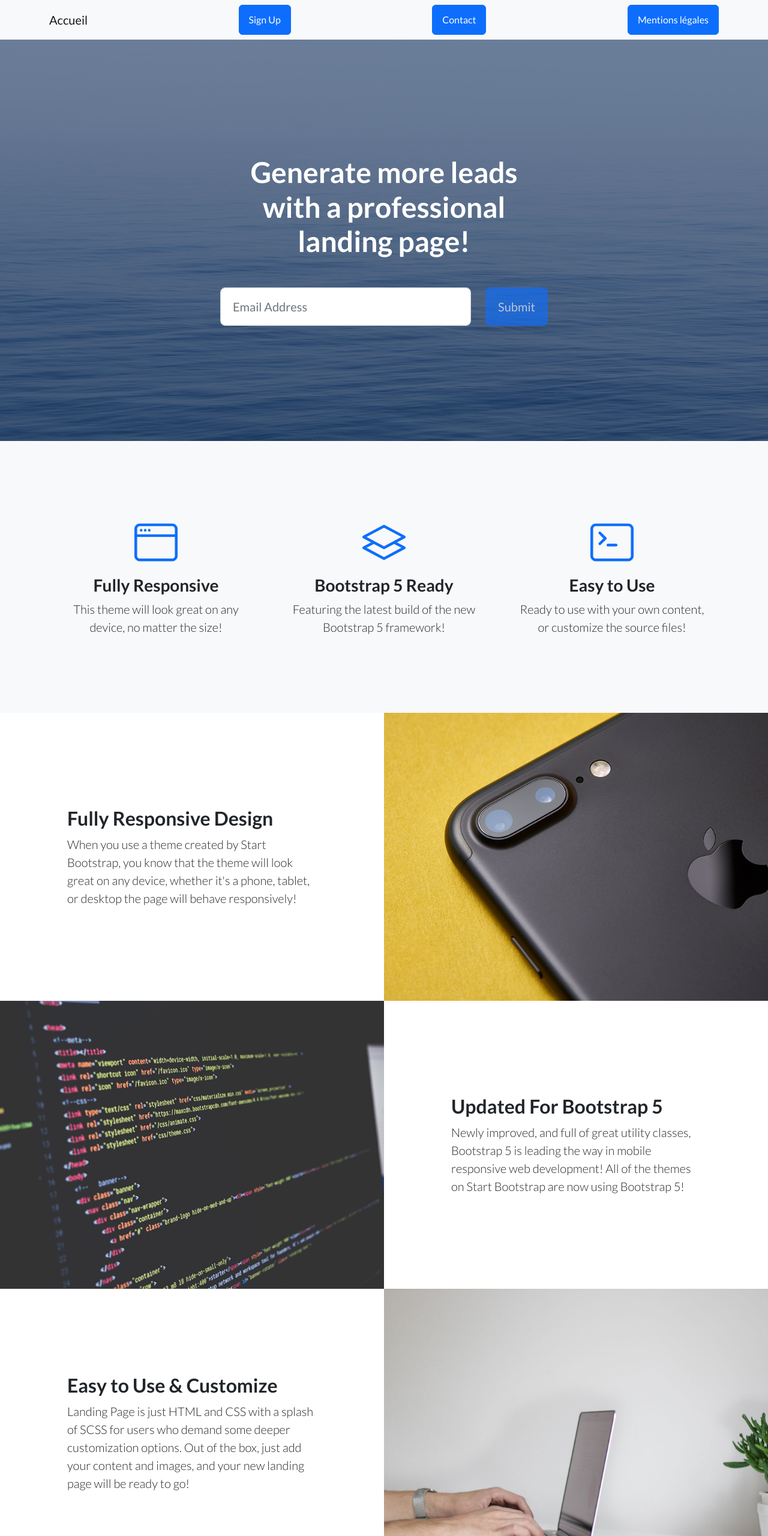
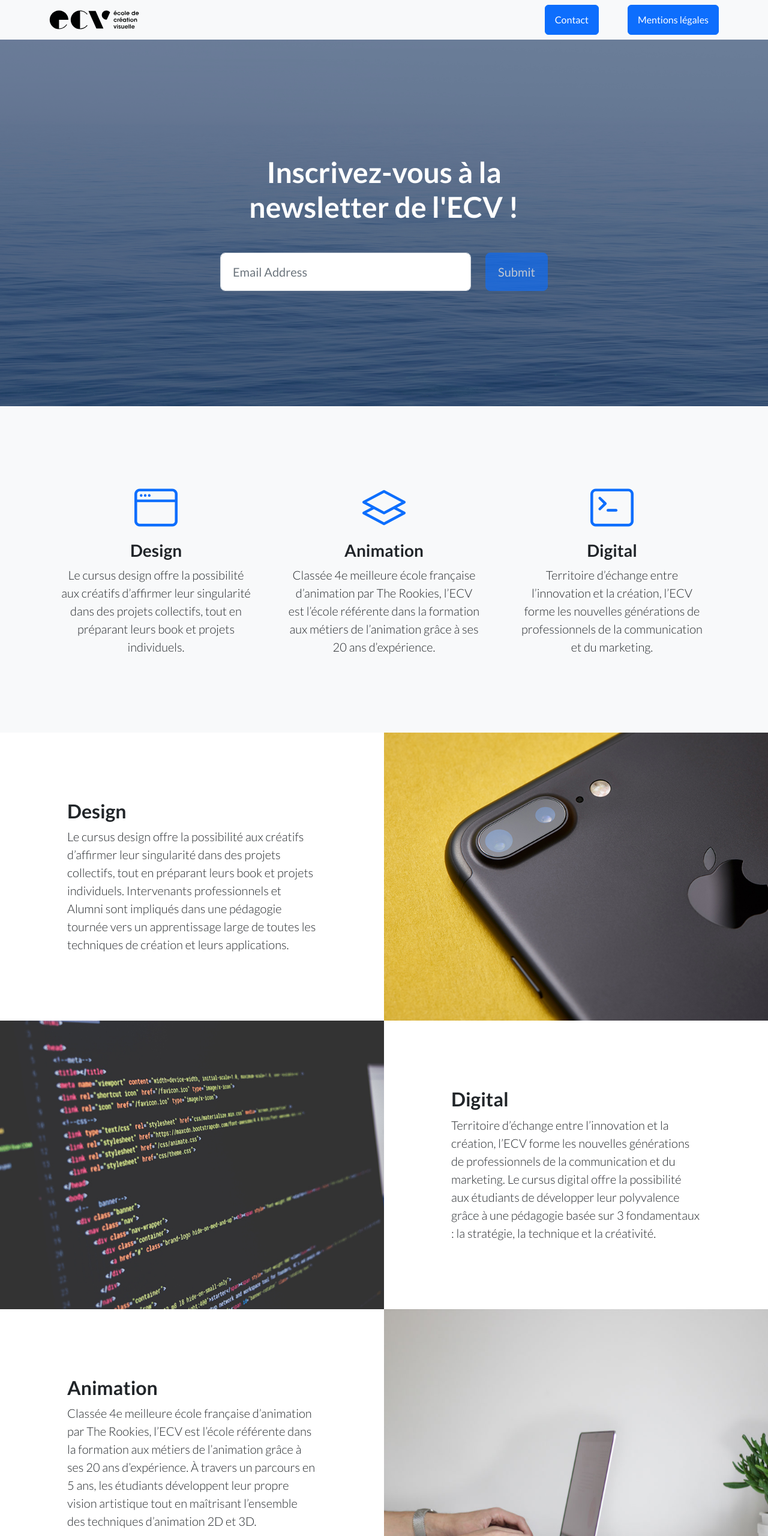
Before and after one commit to DJKFifou/ECV, a plain HTML site: page index.html in a window 1280 px wide. Shown: the top 2560 px of the page at 60% size. Drawn offline with nearby package versions, Linux system fonts and the light colour scheme.

Commit message:
Update Footer & Home

```diff
--- a/index.html
+++ b/index.html
@@ -18,11 +18,12 @@
     <body>
         <!-- Navigation-->
         <nav class="navbar navbar-light bg-light static-top">
-            <div class="container">
-                <a class="navbar-brand" href="index.html">Accueil</a>
-                <a class="btn btn-primary" href="#signup">Sign Up</a>
-                <a class="btn btn-primary" href="/contact.html">Contact</a>
-                <a class="btn btn-primary" href="/mentions-legales.html">Mentions légales</a>
+            <div class="container justify-content-between">
+                <img src="/assets/img/Logo_ECV_noir.svg" alt="Logo ECV" class="logo-footer">
+                <div class="flex gap-5">
+                    <a class="btn btn-primary" href="/contact.html">Contact</a>
+                    <a class="btn btn-primary" href="/mentions-legales.html">Mentions légales</a>
+                </div>
             </div>
         </nav>
         <!-- Masthead-->
@@ -32,7 +33,7 @@
                     <div class="col-xl-6">
                         <div class="text-center text-white">
                             <!-- Page heading-->
-                            <h1 class="mb-5">Generate more leads with a professional landing page!</h1>
+                            <h1 class="mb-5">Inscrivez-vous à la newsletter de l'ECV !</h1>
                             <!-- Signup form-->
                             <!-- * * * * * * * * * * * * * * *-->
                             <!-- * * SB Forms Contact Form * *-->
@@ -80,22 +81,22 @@
                     <div class="col-lg-4">
                         <div class="features-icons-item mx-auto mb-5 mb-lg-0 mb-lg-3">
                             <div class="features-icons-icon d-flex"><i class="bi-window m-auto text-primary"></i></div>
-                            <h3>Fully Responsive</h3>
-                            <p class="lead mb-0">This theme will look great on any device, no matter the size!</p>
+                            <h3>Design</h3>
+                            <p class="lead mb-0">Le cursus design offre la possibilité aux créatifs d’affirmer leur singularité dans des projets collectifs, tout en préparant leurs book et projets individuels. </p>
                         </div>
                     </div>
                     <div class="col-lg-4">
                         <div class="features-icons-item mx-auto mb-5 mb-lg-0 mb-lg-3">
                             <div class="features-icons-icon d-flex"><i class="bi-layers m-auto text-primary"></i></div>
-                            <h3>Bootstrap 5 Ready</h3>
-                            <p class="lead mb-0">Featuring the latest build of the new Bootstrap 5 framework!</p>
+                            <h3>Animation</h3>
+                            <p class="lead mb-0">Classée 4e meilleure école française d’animation par The Rookies, l’ECV est l’école référente dans la formation aux métiers de l’animation grâce à ses 20 ans d’expérience.</p>
                         </div>
                     </div>
                     <div class="col-lg-4">
                         <div class="features-icons-item mx-auto mb-0 mb-lg-3">
                             <div class="features-icons-icon d-flex"><i class="bi-terminal m-auto text-primary"></i></div>
-                            <h3>Easy to Use</h3>
-                            <p class="lead mb-0">Ready to use with your own content, or customize the source files!</p>
+                            <h3>Digital</h3>
+                            <p class="lead mb-0">Territoire d’échange entre l’innovation et la création, l’ECV forme les nouvelles générations de professionnels de la communication et du marketing.</p>
                         </div>
                     </div>
                 </div>
@@ -107,22 +108,22 @@
                 <div class="row g-0">
                     <div class="col-lg-6 order-lg-2 text-white showcase-img" style="background-image: url('assets/img/bg-showcase-1.jpg')"></div>
                     <div class="col-lg-6 order-lg-1 my-auto showcase-text">
-                        <h2>Fully Responsive Design</h2>
-                        <p class="lead mb-0">When you use a theme created by Start Bootstrap, you know that the theme will look great on any device, whether it's a phone, tablet, or desktop the page will behave responsively!</p>
+                        <h2>Design</h2>
+                        <p class="lead mb-0">Le cursus design offre la possibilité aux créatifs d’affirmer leur singularité dans des projets collectifs, tout en préparant leurs book et projets individuels. Intervenants professionnels et Alumni sont impliqués dans une pédagogie tournée vers un apprentissage large de toutes les techniques de création et leurs applications.</p>
                     </div>
                 </div>
                 <div class="row g-0">
                     <div class="col-lg-6 text-white showcase-img" style="background-image: url('assets/img/bg-showcase-2.jpg')"></div>
                     <div class="col-lg-6 my-auto showcase-text">
-                        <h2>Updated For Bootstrap 5</h2>
-                        <p class="lead mb-0">Newly improved, and full of great utility classes, Bootstrap 5 is leading the way in mobile responsive web development! All of the themes on Start Bootstrap are now using Bootstrap 5!</p>
+                        <h2>Digital</h2>
+                        <p class="lead mb-0">Territoire d’échange entre l’innovation et la création, l’ECV forme les nouvelles générations de professionnels de la communication et du marketing. Le cursus digital offre la possibilité aux étudiants de développer leur polyvalence grâce à une pédagogie basée sur 3 fondamentaux : la stratégie, la technique et la créativité.</p>
                     </div>
                 </div>
                 <div class="row g-0">
                     <div class="col-lg-6 order-lg-2 text-white showcase-img" style="background-image: url('assets/img/bg-showcase-3.jpg')"></div>
                     <div class="col-lg-6 order-lg-1 my-auto showcase-text">
-                        <h2>Easy to Use & Customize</h2>
-                        <p class="lead mb-0">Landing Page is just HTML and CSS with a splash of SCSS for users who demand some deeper customization options. Out of the box, just add your content and images, and your new landing page will be ready to go!</p>
+                        <h2>Animation</h2>
+                        <p class="lead mb-0">Classée 4e meilleure école française d’animation par The Rookies, l’ECV est l’école référente dans la formation aux métiers de l’animation grâce à ses 20 ans d’expérience. À travers un parcours en 5 ans, les étudiants développent leur propre vision artistique tout en maîtrisant l’ensemble des techniques d’animation 2D et 3D.</p>
                     </div>
                 </div>
             </div>
@@ -135,22 +136,22 @@
                     <div class="col-lg-4">
                         <div class="testimonial-item mx-auto mb-5 mb-lg-0">
                             <img class="img-fluid rounded-circle mb-3" src="assets/img/testimonials-1.jpg" alt="..." />
-                            <h5>Margaret E.</h5>
-                            <p class="font-weight-light mb-0">"This is fantastic! Thanks so much guys!"</p>
+                            <h5>John M.</h5>
+                            <p class="font-weight-light mb-0">""</p>
                         </div>
                     </div>
                     <div class="col-lg-4">
                         <div class="testimonial-item mx-auto mb-5 mb-lg-0">
                             <img class="img-fluid rounded-circle mb-3" src="assets/img/testimonials-2.jpg" alt="..." />
-                            <h5>Fred S.</h5>
-                            <p class="font-weight-light mb-0">"Bootstrap is amazing. I've been using it to create lots of super nice landing pages."</p>
+                            <h5>Guillaume L.</h5>
+                            <p class="font-weight-light mb-0">""</p>
                         </div>
                     </div>
                     <div class="col-lg-4">
                         <div class="testimonial-item mx-auto mb-5 mb-lg-0">
                             <img class="img-fluid rounded-circle mb-3" src="assets/img/testimonials-3.jpg" alt="..." />
-                            <h5>Sarah W.</h5>
-                            <p class="font-weight-light mb-0">"Thanks so much for making these free resources available to us!"</p>
+                            <h5>Maxime L.</h5>
+                            <p class="font-weight-light mb-0">""</p>
                         </div>
                     </div>
                 </div>
```
Also changed, not shown: assets/img/Logo_ECV_noir.svg (added), css/styles.css, 2 other files.
